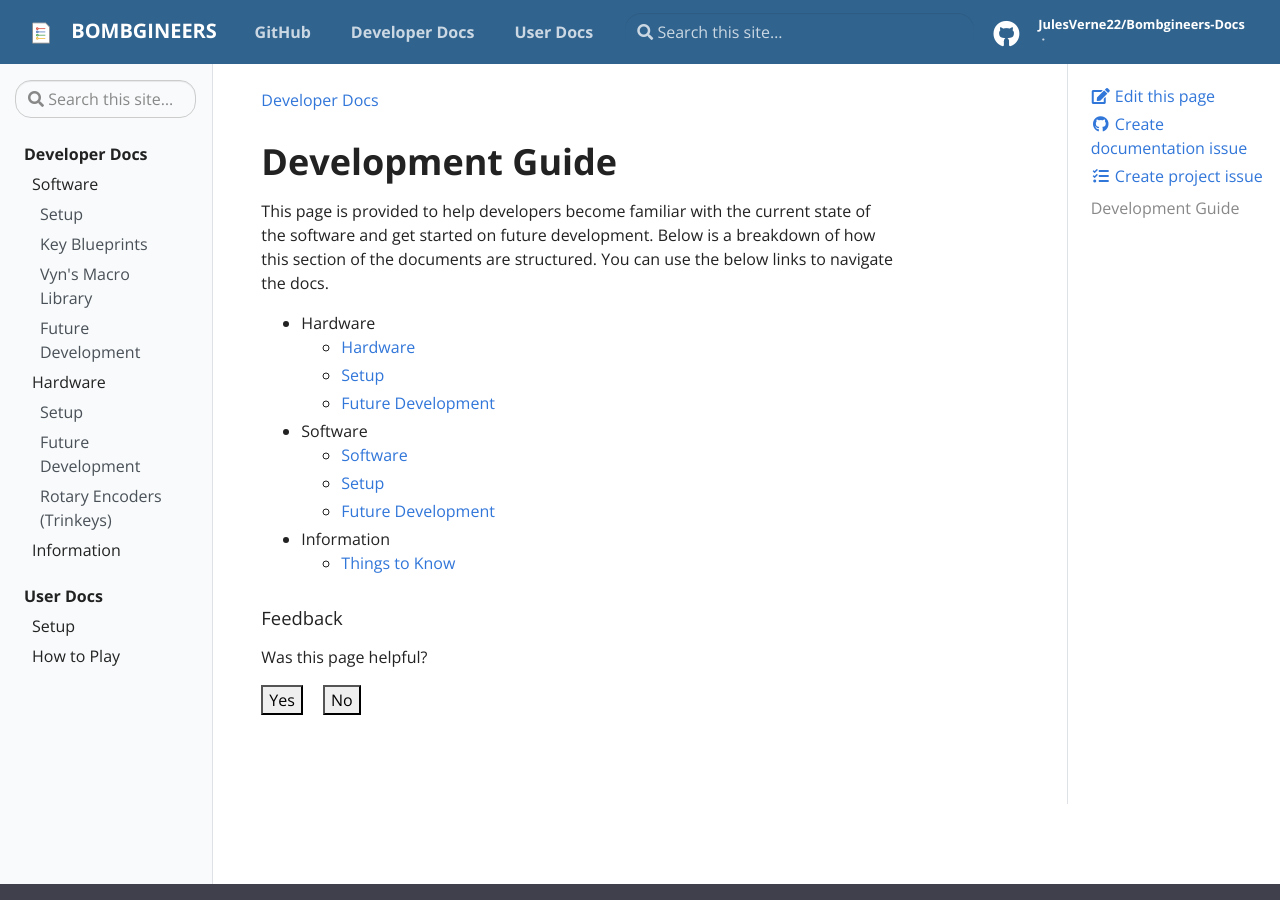
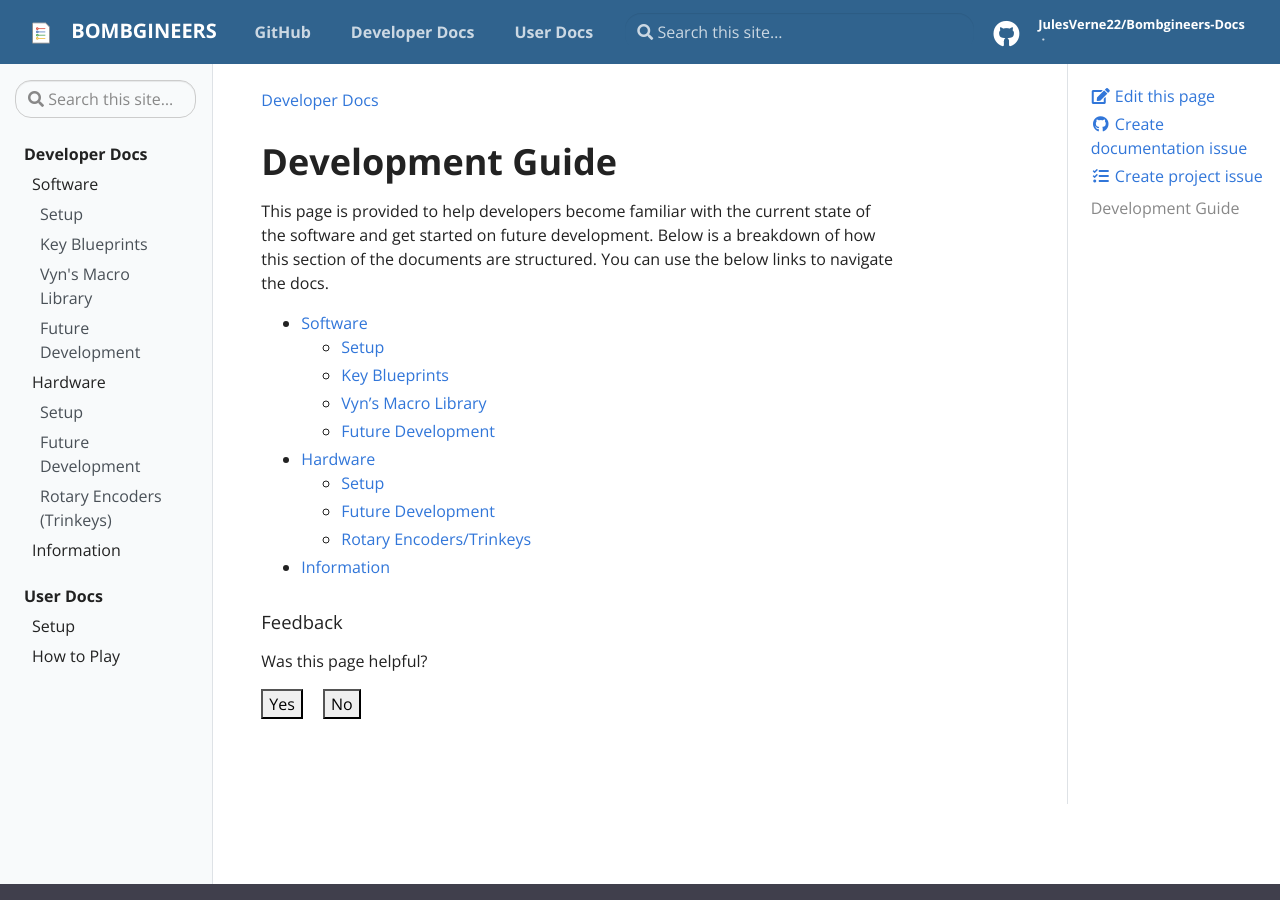
Before and after one commit to JulesVerne22/Bombgineers-Docs, a Jekyll site: the page built from pages/Development-Docs/development.md, in a window 1280 px wide and 900 px high. Built offline with Jekyll 4.4.1, drawn with Linux system fonts in a browser that asks for light colours.

Commit message:
Made some changes to layout

```diff
--- a/pages/Development-Docs/development.md
+++ b/pages/Development-Docs/development.md
@@ -8,13 +8,13 @@ permalink: /dev-docs/
 
 This page is provided to help developers become familiar with the current state of the software and get started on future development. Below is a breakdown of how this section of the documents are structured. You can use the below links to navigate the docs.
 
-- Hardware
-  - [Hardware](Hardware/hardware.md)
+- [Software](Software/software.md)
+  - [Setup](Software/setup.md)
+  - [Key Blueprints](Software/blueprints.md)
+  - [Vyn's Macro Library](Software/vyns-macro-library.md)
+  - [Future Development](Software/future-development.md)
+- [Hardware](Hardware/hardware.md)
   - [Setup](Hardware/setup.md)
   - [Future Development](Hardware/future-development.md)
-- Software
-  - [Software](Software/software.md)
-  - [Setup](Software/setup.md)
-  - [Future Development](Software/future-development.md)
-- Information
-  - [Things to Know](Information/information.md)
+  - [Rotary Encoders/Trinkeys](Hardware/rotary-encoders/setup.md)
+- [Information](Information/information.md)
```
Also changed, not shown: pages/Development-Docs/Hardware/hardware.md (+5 -1 lines).
